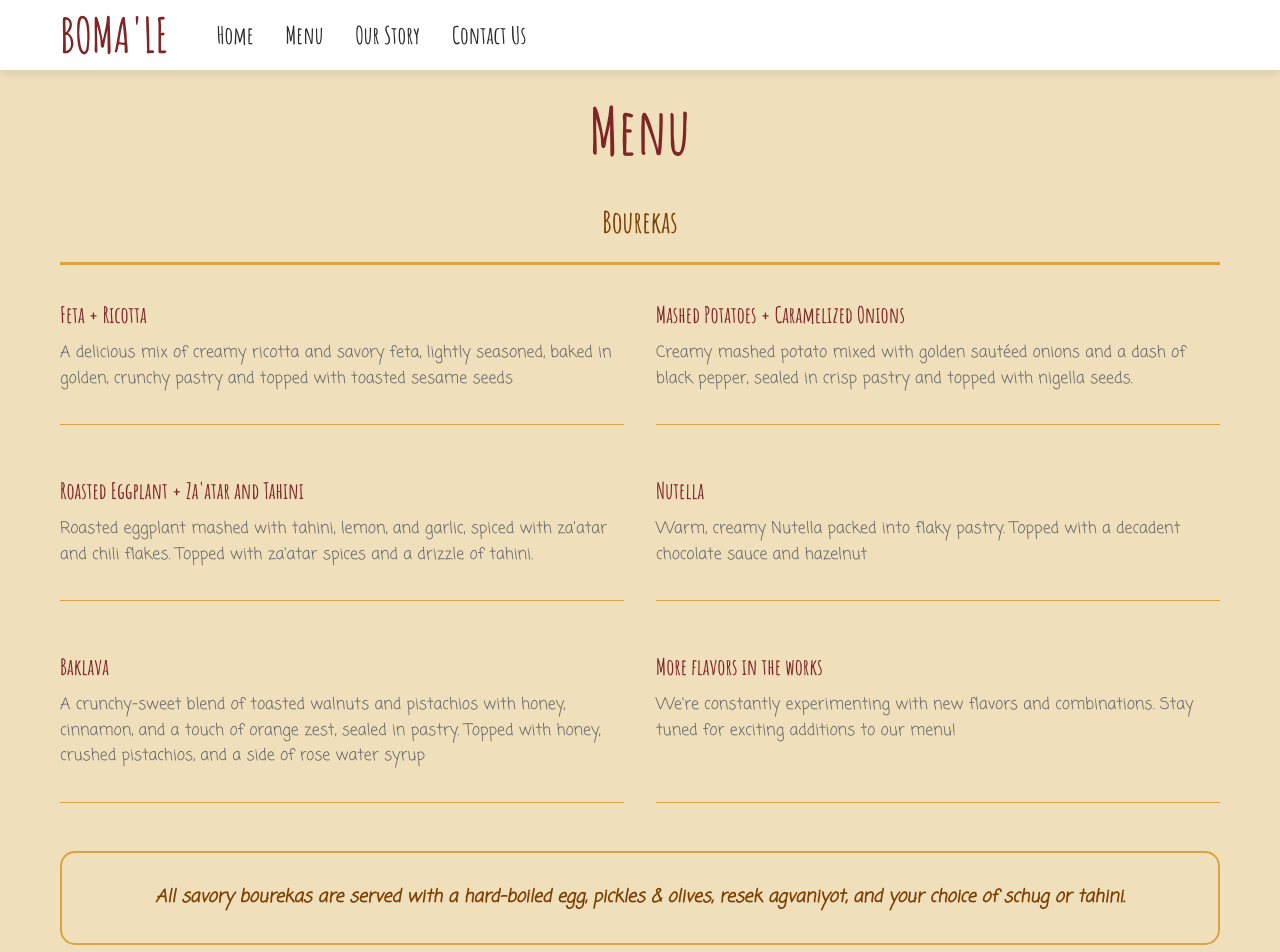
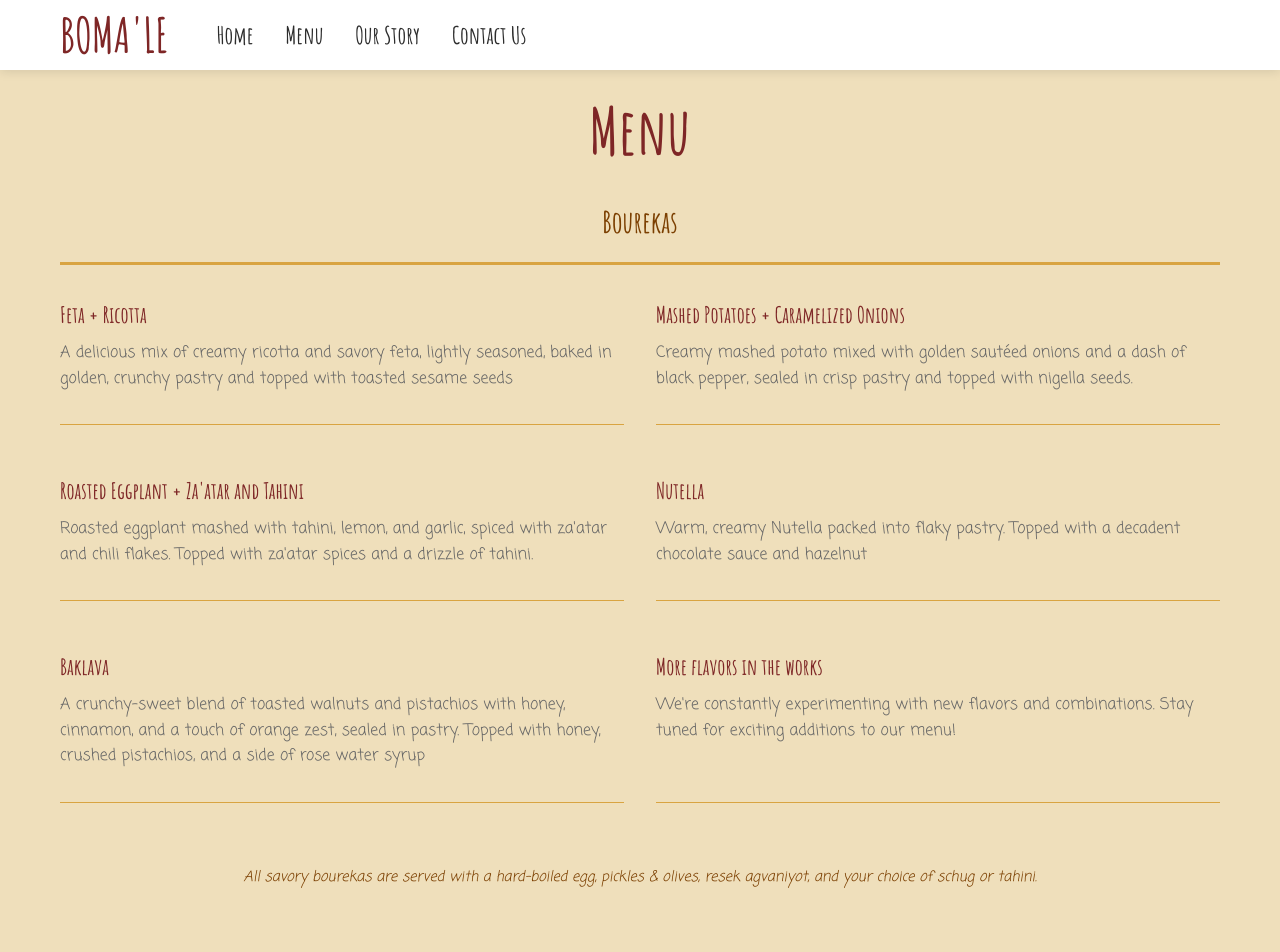
Before and after one commit to yarinkeren1/bomale-website, a React (Create React App) app: page /menu in a window 1280 px wide. Shown: the top 952 px of the page. Built offline with nearby package versions, Linux system fonts and the light colour scheme; the HTML template or start-up script is replaced by a standard one; a web font is replaced by a local one.

Commit message:
Update menu note styling: smaller text, remove border, left-align text

```diff
--- a/src/App.css
+++ b/src/App.css
@@ -481,18 +481,15 @@
 /* Menu note section */
 .menu-note {
     margin-top: 3rem;
-    padding: 2rem;
-    background-color: var(--dutch-white);
-    border: 2px solid var(--hunyadi-yellow);
-    border-radius: 15px;
-    text-align: center;
+    padding: 1rem 0;
+    text-align: left;
 }
 
 .menu-note p {
     color: var(--chocolate);
-    font-size: 1.1rem;
+    font-size: 0.9rem;
     margin: 0;
-    font-weight: 600;
+    font-weight: 400;
     line-height: 1.5;
 }
 
```
